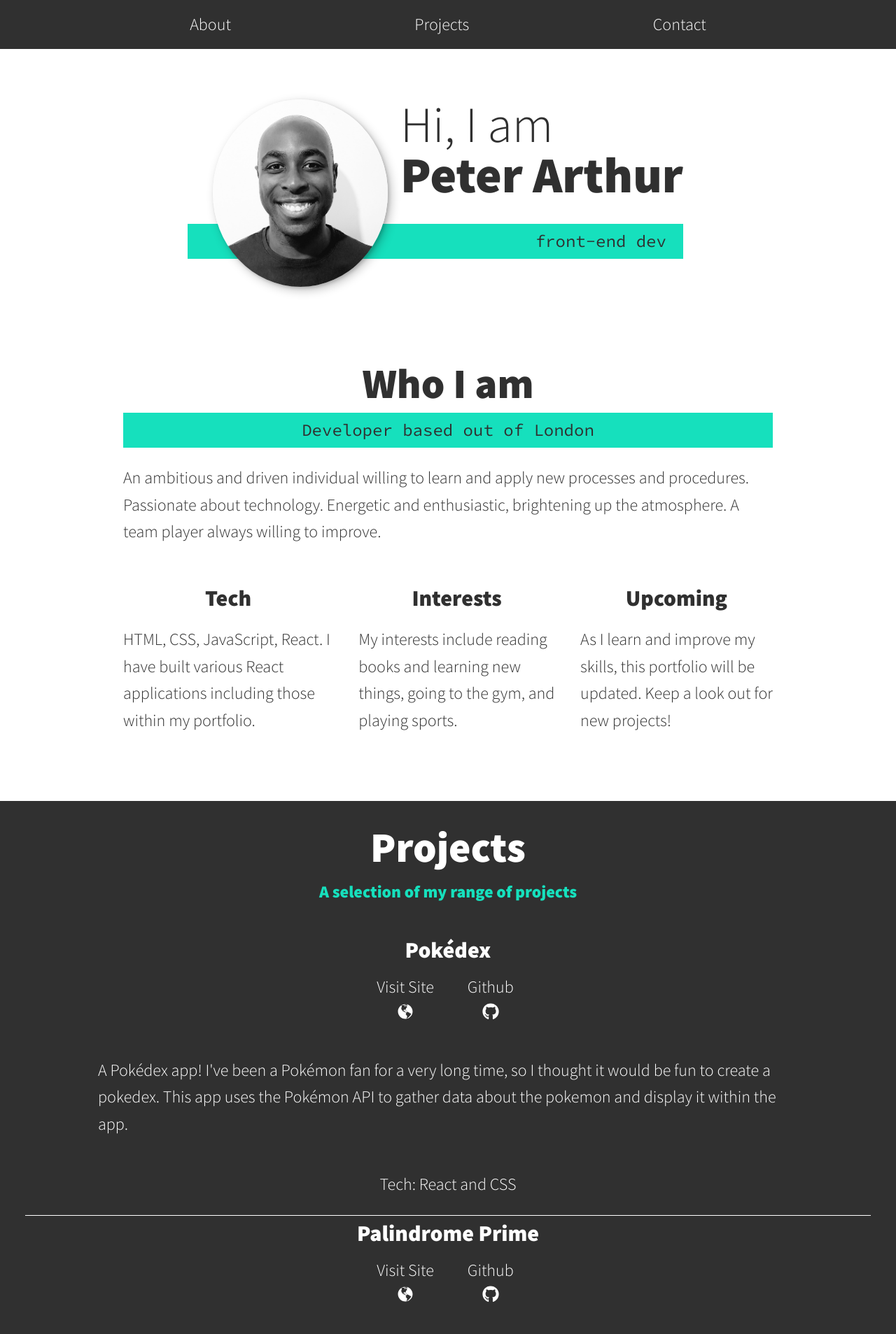
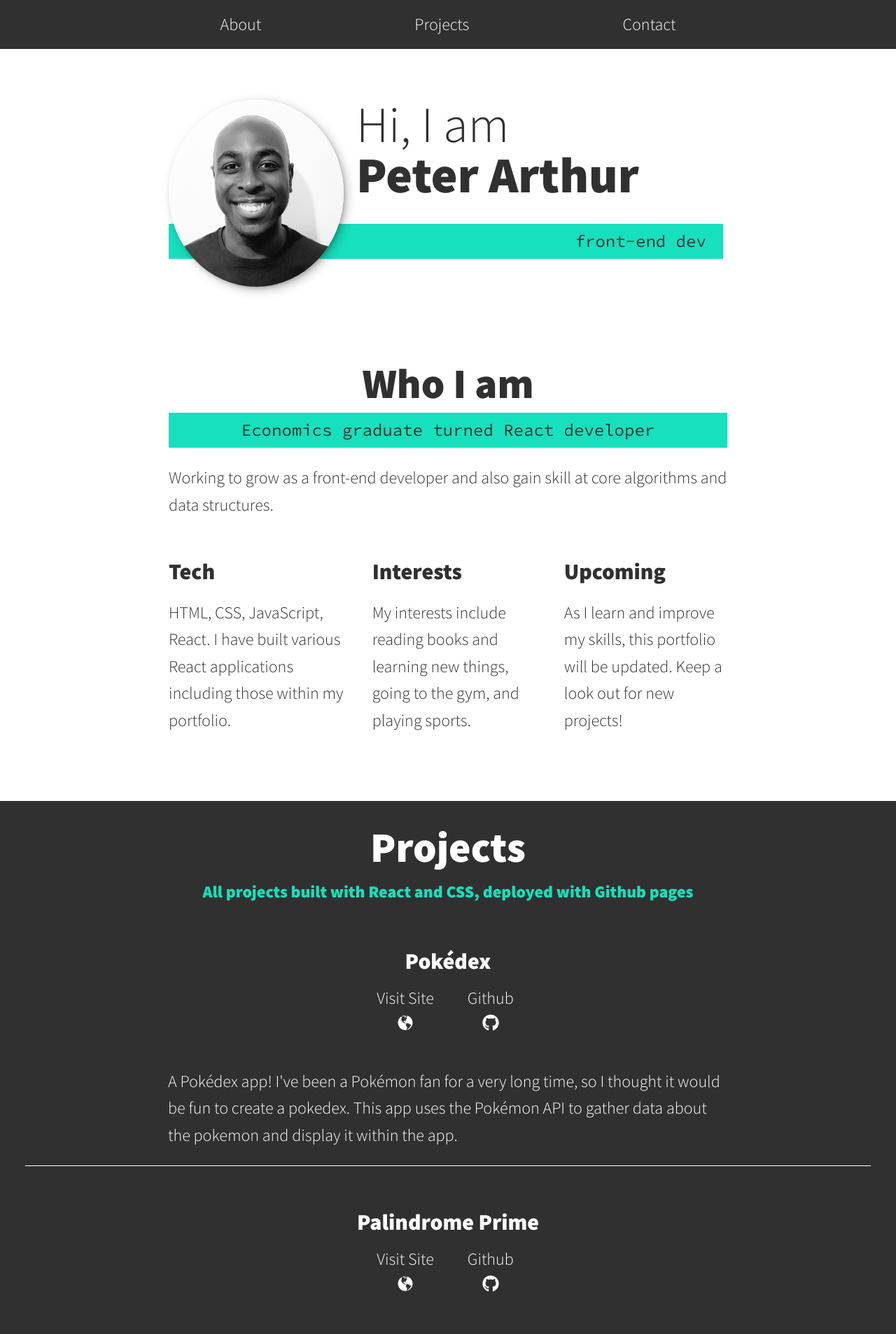
Before and after one commit to prra-codes/peter-arthur-portfolio, a React (Create React App) app: page / in a window 1280 px wide. Shown: the top 1907 px of the page at 70% size. Built offline with nearby package versions, Linux system fonts and the light colour scheme.

Commit message:
css adjustments

```diff
--- a/src/App.js
+++ b/src/App.js
@@ -8,7 +8,7 @@ function App() {
   return (
     <div>
       <div className="dark-background">
-        <div className="max-width-1000 margin-auto">
+        <div className="max-width-870 margin-auto">
           <nav>
             <ul className="nav_list">
               <li className="nav_item">
@@ -45,19 +45,17 @@ function App() {
 
       <div className="center-section">
         <section
-          className="about-background about-me-intro max-width-1000"
+          className="about-background about-me-intro max-width-870"
           id="about"
         >
           <h2 className="center">Who I am</h2>
           <p className="section__subtitle section__subtitle--about center more-space">
-            Developer based out of London
+            Economics graduate turned React developer
           </p>
           <div className="about-me__body">
             <p>
-              An ambitious and driven individual willing to learn and apply new
-              processes and procedures. Passionate about technology. Energetic
-              and enthusiastic, brightening up the atmosphere. A team player
-              always willing to improve.
+              Working to grow as a front-end developer and also gain skill at
+              core algorithms and data structures.
             </p>
           </div>
         </section>
@@ -68,21 +66,21 @@ function App() {
       <section className="my-services">
         <div className="services">
           <div className="service">
-            <h3 className="secondary-title text-align-center">Tech</h3>
+            <h3 className="secondary-title text-align-start">Tech</h3>
             <p>
               HTML, CSS, JavaScript, React. I have built various React
               applications including those within my portfolio.
             </p>
           </div>{" "}
           <div className="service">
-            <h3 className="secondary-title  text-align-center">Interests</h3>
+            <h3 className="secondary-title  text-align-start">Interests</h3>
             <p>
               My interests include reading books and learning new things, going
               to the gym, and playing sports.{" "}
             </p>
           </div>{" "}
           <div className="service">
-            <h3 className="secondary-title  text-align-center">Upcoming</h3>
+            <h3 className="secondary-title  text-align-start">Upcoming</h3>
 
             <p>
               As I learn and improve my skills, this portfolio will be updated.
@@ -97,11 +95,11 @@ function App() {
       <section className="my-work my-projects-section" id="projects">
         <h2 className="section__title section__title--work">Projects</h2>
         <p className="section__subtitle section__subtitle--work">
-          A selection of my range of projects
+          All projects built with React and CSS, deployed with Github pages
         </p>
         <div className="portfolio">
           <div className="portfolio-item">
-            <h3 className="secondary-title">Pokédex</h3>
+            <h3 className="secondary-title-intro">Pokédex</h3>
             <ul className="site-and-github">
               <li className="nav_item">
                 <a
@@ -129,17 +127,16 @@ function App() {
               </li>
             </ul>
             <div className="center-section">
-              <p className="text-align-start max-width-1000">
+              <p className="text-align-start max-width-section">
                 A Pokédex app! I've been a Pokémon fan for a very long time, so
                 I thought it would be fun to create a pokedex. This app uses the
                 Pokémon API to gather data about the pokemon and display it
                 within the app.
               </p>
             </div>
-            <p>Tech: React and CSS</p>
           </div>
           <div className="portfolio-item">
-            <h3 className="secondary-title">Palindrome Prime</h3>
+            <h3 className="secondary-title-intro">Palindrome Prime</h3>
             <ul className="site-and-github">
               <li className="nav_item">
                 <a
@@ -167,17 +164,16 @@ function App() {
               </li>
             </ul>
             <div className="center-section">
-              <p className="text-align-start max-width-1000">
+              <p className="text-align-start max-width-section">
                 This is a app I created that tests for a range of numbers, to
                 examine if they are both a Prime Number (a number that is
                 divisible by itself and 1) and a Palindrome (a phrase or
                 sequence that reads the same backwards as forwards).
               </p>
             </div>
-            <p>Tech: React and CSS</p>
           </div>
           <div className="portfolio-item">
-            <h3 className="secondary-title">Speed Typing Game</h3>
+            <h3 className="secondary-title-intro">Speed Typing Game</h3>
             <ul className="site-and-github">
               <li className="nav_item">
                 <a
@@ -205,16 +201,15 @@ function App() {
               </li>
             </ul>
             <div className="center-section">
-              <p className="text-align-start max-width-1000">
+              <p className="text-align-start max-width-section">
                 This app checks how many words someone can type within 15
                 seconds. A user can play as much as they like and try to beat
                 their record!
               </p>
             </div>
-            <p>Tech: React and CSS</p>
           </div>
           <div className="portfolio-item">
-            <h3 className="secondary-title">Tenzies</h3>
+            <h3 className="secondary-title-intro">Tenzies</h3>
             <ul className="site-and-github">
               <li className="nav_item">
                 <a
@@ -242,17 +237,15 @@ function App() {
               </li>
             </ul>
             <div className="center-section">
-              <p className="text-align-start max-width-1000">
+              <p className="text-align-start max-width-section">
                 This is a Tenzies game I created using React. A user can press
                 the roll button to generate dice rolls and click the number
                 cards to freeze the numbers until they reach Tenzies!
               </p>
             </div>
-
-            <p>Tech: React and CSS</p>
           </div>
           <div className="portfolio-item">
-            <h3 className="secondary-title">Meme Generator</h3>
+            <h3 className="secondary-title-intro">Meme Generator</h3>
             <ul className="site-and-github">
               <li className="nav_item">
                 <a
@@ -281,17 +274,15 @@ function App() {
             </ul>
 
             <div className="center-section">
-              <p className="text-align-start max-width-1000">
+              <p className="text-align-start max-width-section">
                 Memes are everywhere on the internet, so I knew it would be
-                interesting to build a Meme Generator . A user can type in the
+                interesting to build a Meme Generator. A user can type in the
                 text boxes and generate a random meme by clicking on the button.
               </p>
             </div>
-
-            <p>Tech: React and CSS</p>
           </div>
           <div>
-            <h3 className="secondary-title">Travel Journal</h3>
+            <h3 className="secondary-title-intro">Travel Journal</h3>
             <ul className="site-and-github">
               <li className="nav_item">
                 <a
@@ -320,12 +311,12 @@ function App() {
             </ul>
 
             <div className="center-section">
-              <p className="text-align-start max-width-1000">
+              <p className="text-align-start max-width-section">
                 Here is a travel journal app I created, which shows some of my
-                travels abroad!
+                travels abroad! It currently shows some details about my trip to
+                Japan in the year 2018.
               </p>
             </div>
-            <p>Tech: React and CSS</p>
           </div>
         </div>
       </section>
--- a/src/index.css
+++ b/src/index.css
@@ -36,8 +36,12 @@
   justify-content: center;
 }
 
-.max-width-1000 {
-  max-width: 1000px;
+.max-width-870 {
+  max-width: 870px;
+}
+
+.max-width-section {
+  max-width: 800px;
 }
 
 .margin-auto {
@@ -48,12 +52,22 @@
   text-align: center;
 }
 
+.text-align-start {
+  text-align: start;
+}
+
 p {
   font-size: 1.5rem;
 }
 
 .secondary-title {
   font-size: 2rem;
+  /* margin-top: 0em; */
+}
+
+.secondary-title-intro {
+  font-size: 2rem;
+  margin-top: 2em;
 }
 
 a {
@@ -86,7 +100,7 @@ body {
 
 .about-me-intro {
   padding: 2em 2em;
-  /* text-align: center; */
+
   text-align: start;
 }
 
@@ -180,7 +194,6 @@ h3 {
 }
 
 .nav_list {
-  /* background: var(--clr-dark); */
   margin: 0;
   padding: 1rem 0;
   display: flex;
@@ -221,6 +234,7 @@ h3 {
   .intro {
     display: grid;
     width: min-content;
+
     margin: 0 auto;
     grid-column-gap: 1em;
     grid-template-areas:
@@ -244,6 +258,8 @@ h3 {
     position: relative;
     left: -1.5em;
     width: calc(100% + 1.5em);
+
+    /* background-color: red; */
   }
 }
 
@@ -254,7 +270,7 @@ h3 {
   color: var(--clr-dark);
   background-size: cover;
   background-blend-mode: multiply;
-  /* text-align: center; */
+
   text-align: start;
 }
 
@@ -285,11 +301,41 @@ h3 {
 }
 
 @media (min-width: 800px) {
+  .intro {
+    width: 870px;
+    margin: 0 auto;
+  }
+
+  .intro__img {
+    grid-area: img;
+    min-width: 250px;
+    position: relative;
+    z-index: 2;
+  }
+
+  .section__subtitle--intro {
+    align-self: start;
+    grid-column: -1 / 1;
+    grid-row: 2;
+    text-align: right;
+    position: relative;
+
+    left: -0em;
+    /* width: calc(100% + 1.5em); */
+    width: calc(100% + 5em);
+  }
+
   .services {
     display: flex;
-    max-width: 1000px;
+
+    max-width: 870px;
     margin-left: auto;
     margin-right: auto;
+  }
+
+  .service {
+    max-width: 300px;
+    margin: 0 auto;
   }
 
   .service + .service {
@@ -375,7 +421,7 @@ h3 {
 
 .portfolio-item {
   border-bottom: solid var(--clr-light) 1px;
-  margin-bottom: 0.5em;
+  margin-bottom: 0em;
 }
 
 .site-and-github {
```
